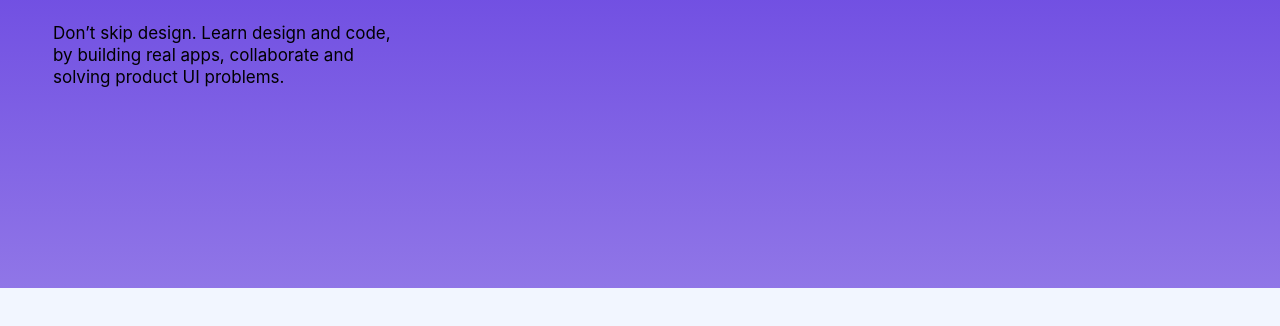
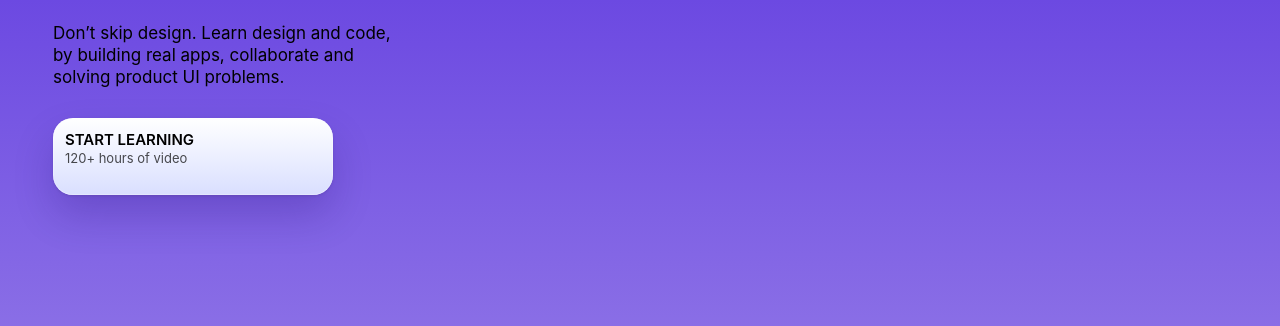
Before and after one commit to jesuskata/designcode-reactjs-hooks-webapp, a Gatsby site: page / in a window 1280 px wide. Shown: the part 448-774 px from the top of the page. Built offline with nearby package versions, Linux system fonts and the light colour scheme; Gatsby itself is replaced by a stand-in of ours.

Commit message:
feat(components): 🎸 create the first button component with sc

```diff
--- /dev/null
+++ b/src/components/buttons/PurchaseButton/index.jsx
@@ -0,0 +1,26 @@
+// Dependencies
+import React from 'react';
+import PropTypes from 'prop-types';
+import { Link } from 'gatsby';
+
+// Styled Components
+import { Wrapper, Title, SubTitle } from './styles';
+
+export const PurchaseButton = ({ title, subtitle }) => (
+  <Link to="/page-2">
+    <Wrapper>
+      <Title>{title}</Title>
+      <SubTitle>{subtitle}</SubTitle>
+    </Wrapper>
+  </Link>
+);
+
+PurchaseButton.defaultProps = {
+  title: 'Get Pro Access',
+  subtitle: '$19 per month'
+};
+
+PurchaseButton.propTypes = {
+  title: PropTypes.string,
+  subtitle: PropTypes.string
+};
--- /dev/null
+++ b/src/components/buttons/PurchaseButton/styles/index.jsx
@@ -0,0 +1,26 @@
+// Dependencies
+import styled from 'styled-components';
+
+// TextStyles Components
+import { Caption2, SmallText } from '../../../styles/TextStyles';
+
+export const Wrapper = styled.div`
+  width: 280px;
+  height: 77px;
+  padding: 12px;
+  background: linear-gradient(180deg, #FFFFFF 0%, #D9DFFF 100%);
+  box-shadow:
+    0px 1px 3px rgba(0, 0, 0, 0.1),
+    0px 20px 40px rgba(23, 0, 102, 0.2),
+    inset 0px 0px 0px 0.5px rgba(255, 255, 255, 0.5);
+  border-radius: 20px;
+`;
+
+export const Title = styled(Caption2)`
+  color: black;
+`;
+
+export const SubTitle = styled(SmallText)`
+  color: black;
+  opacity: 0.7;
+`;
--- a/src/components/sections/HeroSection/index.jsx
+++ b/src/components/sections/HeroSection/index.jsx
@@ -1,6 +1,8 @@
 // Dependecies
 import React from 'react';
-// import { Link } from 'gatsby';
+
+// Components
+import { PurchaseButton } from '../../buttons/PurchaseButton';
 
 // Styled Components
 import {
@@ -23,6 +25,10 @@
         <Description>
           Don’t skip design. Learn design and code, by building real apps, collaborate and solving product UI problems.
         </Description>
+        <PurchaseButton
+          title="Start learning"
+          subtitle="120+ hours of video"
+        />
       </TextWrapper>
     </ContentWrapper>
   </Wrapper>
```
